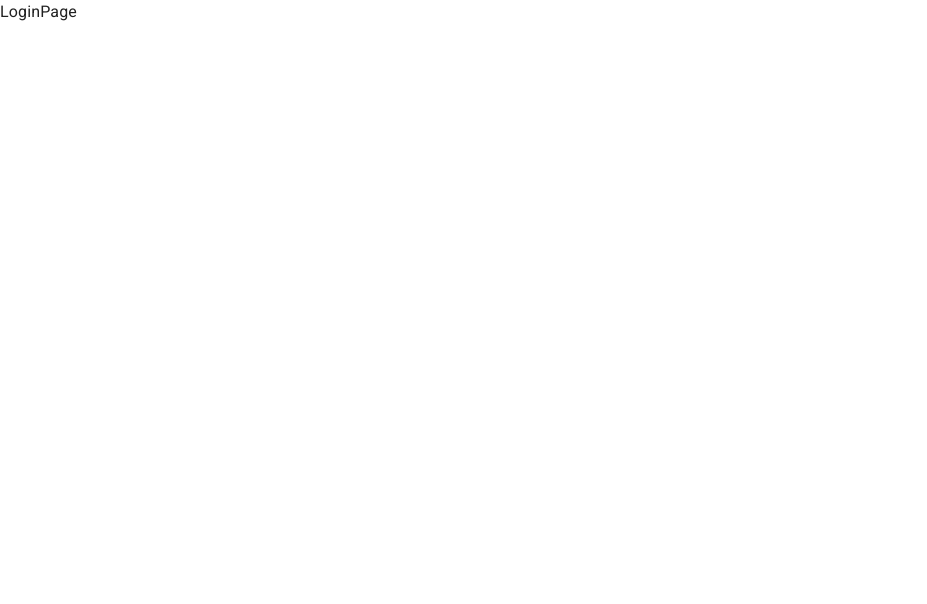
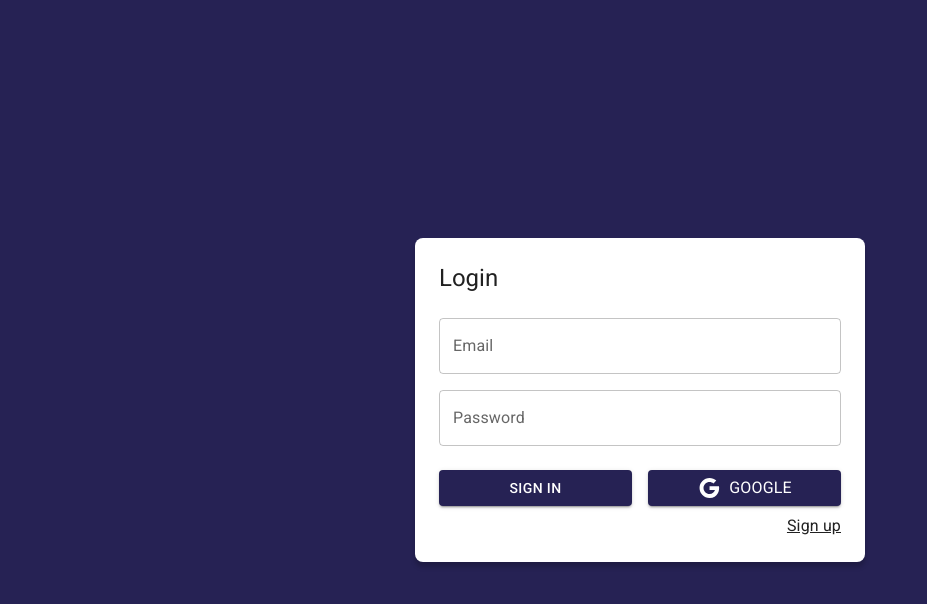
Before and after one commit to CarmeloRicarte/journal-app, a React (Vite) app: page /auth/login in a window 1280 px wide. Shown: the top 604 px of the page, without its empty margins (0-927 px from the left). Built offline with nearby package versions, Linux system fonts and the light colour scheme.

Commit message:
feat: create auth layout, login and register page

```diff
--- a/package.json
+++ b/package.json
@@ -18,7 +18,6 @@
     "react-router-dom": "^6.4.4"
   },
   "devDependencies": {
-    "@babel/core": ">=7.0.0 <8.0.0",
     "@types/react": "^18.0.24",
     "@types/react-dom": "^18.0.8",
     "@vitejs/plugin-react": "^2.2.0",
--- a/src/auth/index.ts
+++ b/src/auth/index.ts
@@ -1,2 +1,3 @@
-export * from './pages';
-export * from './routes/AuthRoutes';
+export * from "./layout";
+export * from "./pages";
+export * from "./routes/AuthRoutes";
--- /dev/null
+++ b/src/auth/layout/AuthLayout.tsx
@@ -0,0 +1,42 @@
+import { ReactJSXElementChildrenAttribute } from "@emotion/react/types/jsx-namespace";
+import { Grid, Typography } from "@mui/material";
+
+type AuthLayoutProps = {
+  children: JSX.Element | JSX.Element[];
+  title: string;
+};
+
+export const AuthLayout = ({ children, title = "" }: AuthLayoutProps) => {
+  return (
+    <Grid
+      container
+      spacing={0}
+      direction="column"
+      alignItems="center"
+      justifyContent="center"
+      sx={{
+        minHeight: "100vh",
+        backgroundColor: "primary.main",
+        padding: 4,
+      }}
+    >
+      <Grid
+        item
+        className="box-shadow"
+        xs={3}
+        sx={{
+          width: { sm: 450 },
+          backgroundColor: "white",
+          padding: 3,
+          borderRadius: 2,
+        }}
+      >
+        <Typography variant="h5" sx={{ mb: 1 }}>
+          {title}
+        </Typography>
+
+        {children}
+      </Grid>
+    </Grid>
+  );
+};
--- /dev/null
+++ b/src/auth/layout/index.ts
@@ -0,0 +1 @@
+export * from "./AuthLayout";
--- a/src/auth/pages/LoginPage.tsx
+++ b/src/auth/pages/LoginPage.tsx
@@ -1,5 +1,49 @@
+import { Google } from "@mui/icons-material";
+import { Button, Grid, Link, TextField, Typography } from "@mui/material";
+import { Link as RouterLink } from "react-router-dom";
+import { AuthLayout } from "../layout";
 export const LoginPage = () => {
   return (
-    <div>LoginPage</div>
-  )
-}
+    <AuthLayout title="Login">
+      <form>
+        <Grid container>
+          <Grid item xs={12} sx={{ mt: 2 }}>
+            <TextField
+              label="Email"
+              type="email"
+              placeholder="email@gmail.com"
+              fullWidth
+            />
+          </Grid>
+          <Grid item xs={12} sx={{ mt: 2 }}>
+            <TextField
+              label="Password"
+              type="password"
+              placeholder="Password"
+              fullWidth
+            />
+          </Grid>
+          <Grid container spacing={2} sx={{ my: 1 }}>
+            <Grid item xs={12} sm={6}>
+              <Button type="button" variant="contained" fullWidth>
+                Sign in
+              </Button>
+            </Grid>
+            <Grid item xs={12} sm={6}>
+              <Button type="button" variant="contained" fullWidth>
+                <Google />
+                <Typography sx={{ ml: 1 }}>Google</Typography>
+              </Button>
+            </Grid>
+          </Grid>
+
+          <Grid container direction="row" justifyContent="end">
+            <Link component={RouterLink} color="inherit" to="/auth/register">
+              Sign up
+            </Link>
+          </Grid>
+        </Grid>
+      </form>
+    </AuthLayout>
+  );
+};
--- a/src/auth/pages/RegisterPage.tsx
+++ b/src/auth/pages/RegisterPage.tsx
@@ -1,5 +1,50 @@
+import { Button, Grid, Link, TextField, Typography } from "@mui/material";
+import { Link as RouterLink } from "react-router-dom";
+import { AuthLayout } from "../layout";
 export const RegisterPage = () => {
   return (
-    <div>RegisterPage</div>
-  )
-}
+    <AuthLayout title="Create an account">
+      <form>
+        <Grid container>
+          <Grid item xs={12} sx={{ mt: 2 }}>
+            <TextField
+              label="Full Name"
+              type="text"
+              placeholder="Your full name"
+              fullWidth
+            />
+          </Grid>
+          <Grid item xs={12} sx={{ mt: 2 }}>
+            <TextField
+              label="Email"
+              type="email"
+              placeholder="email@gmail.com"
+              fullWidth
+            />
+          </Grid>
+          <Grid item xs={12} sx={{ mt: 2 }}>
+            <TextField
+              label="Password"
+              type="password"
+              placeholder="Password"
+              fullWidth
+            />
+          </Grid>
+          <Grid container spacing={2} sx={{ my: 1 }}>
+            <Grid item xs={12}>
+              <Button type="button" variant="contained" fullWidth>
+                Sign up
+              </Button>
+            </Grid>
+          </Grid>
+          <Grid container direction="row" justifyContent="end">
+            <Typography sx={{ mr: 1 }}>Have you an account?</Typography>
+            <Link component={RouterLink} color="inherit" to="/auth/login">
+              Log in
+            </Link>
+          </Grid>
+        </Grid>
+      </form>
+    </AuthLayout>
+  );
+};
--- a/src/styles.css
+++ b/src/styles.css
@@ -0,0 +1,3 @@
+.box-shadow {
+    box-shadow: 0px 5px 5px rgba(0, 0, 0, 0.2);
+}
```
Also changed, not shown: 1 other file (tests, documents, lock files or other folders).
